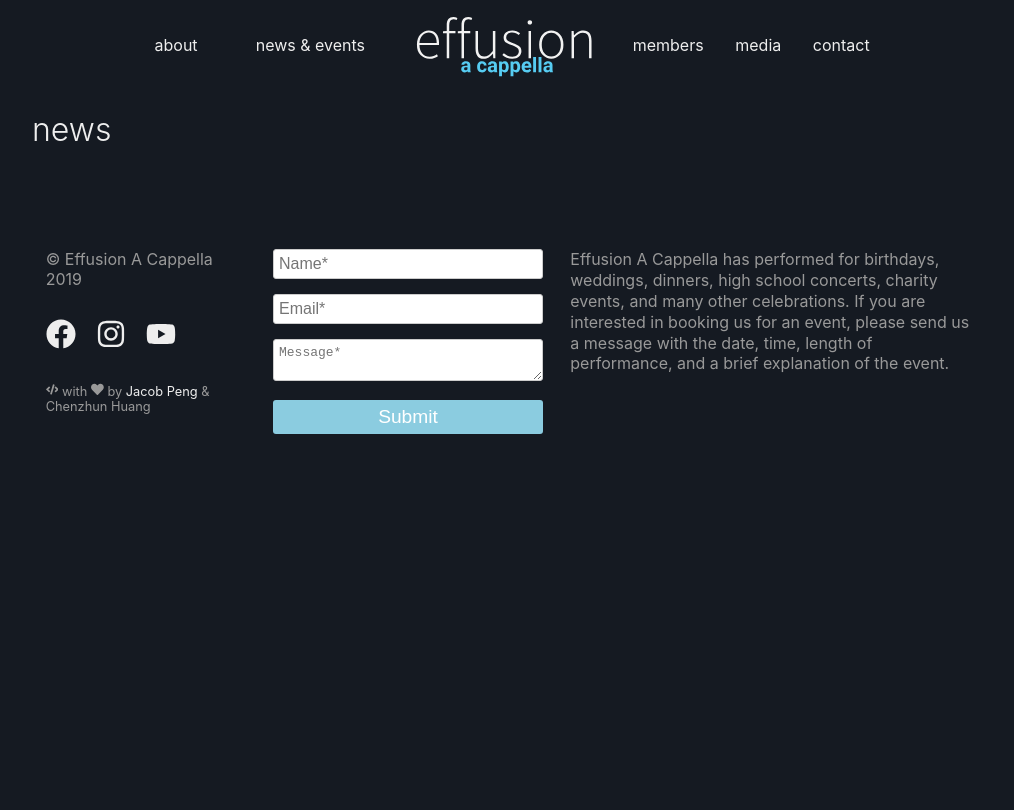
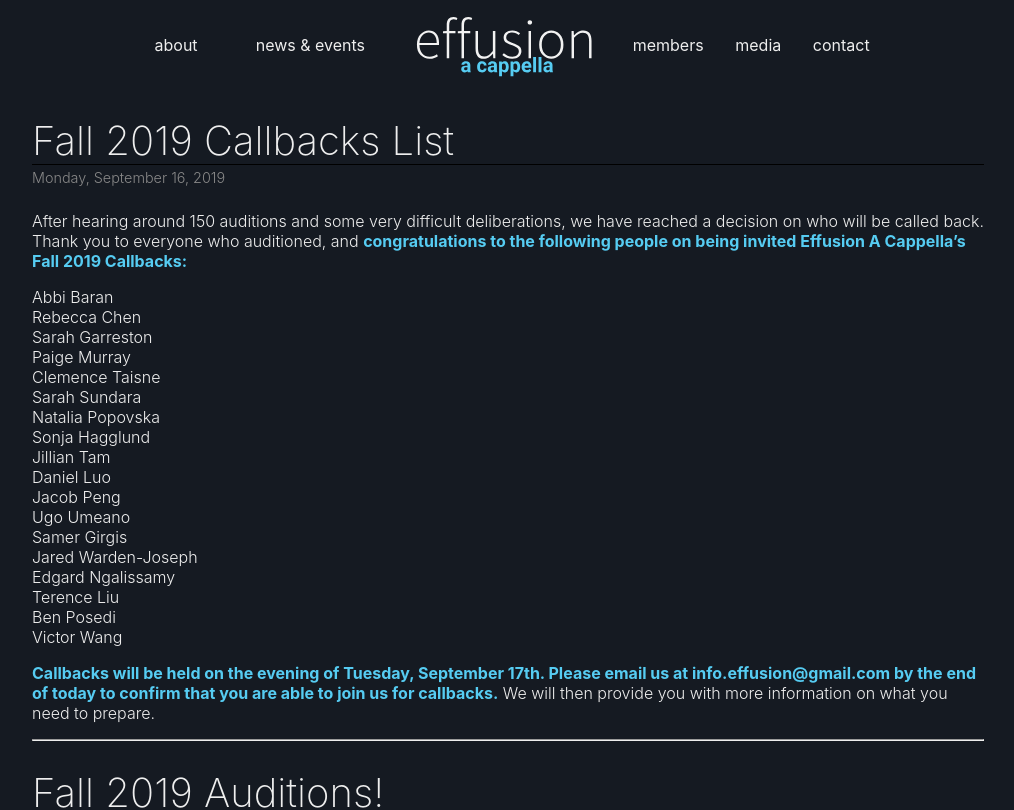
Before and after one commit to VincentCloud/effusion_a_cappella, a React (Create React App) app in the folder frontend/: page /news in a window 1280 px wide. Shown: the top 810 px of the page, without its empty margins (132-1146 px from the left). Built offline with nearby package versions, Linux system fonts and the light colour scheme.

Commit message:
Added news page

```diff
--- a/frontend/src/App.tsx
+++ b/frontend/src/App.tsx
@@ -12,6 +12,7 @@ import News from './News';
 import './styles/App.css';
 import './styles/member_detail.css';
 import './styles/members.css';
+import './styles/news.css';
 
 const App: React.FC = () => {
   return (
--- a/frontend/src/Members.tsx
+++ b/frontend/src/Members.tsx
@@ -33,6 +33,7 @@ Italian, and a little bit of Catalan.
     years: `'16, '17, '18, '19`
   },
   {
+    bio: '',
     execPosition: 'Music Director',
     name: 'Jiayin Huang',
     part: 'Mezzo',
@@ -40,12 +41,14 @@ Italian, and a little bit of Catalan.
     years: `'18, '19`
   },
   {
+    bio: '',
     name: 'Pauline Rivera',
     part: 'Alto',
     src: 'https://effusion.ca/wp-content/uploads/2017/02/Pauline-featured.jpg',
     years: `'16, '17, '18, '19`
   },
   {
+    bio: '',
     execPosition: 'VP Finance',
     name: 'Vincent Huang',
     part: 'Bass',
@@ -53,12 +56,14 @@ Italian, and a little bit of Catalan.
     years: `'19`
   },
   {
+    bio: '',
     name: 'Hrichik Sarker',
     part: 'Baritone',
     src: 'https://effusion.ca/wp-content/uploads/2017/02/Hrichik.jpg',
     years: `'16, '17, '18, '19`
   },
   {
+    bio: '',
     execPosition: 'VP Internal',
     name: 'Celia Benhocine',
     part: 'Alto',
@@ -66,6 +71,7 @@ Italian, and a little bit of Catalan.
     years: `'18, '19`
   },
   {
+    bio: '',
     execPosition: 'VP Publicity',
     name: 'Mandy Tardif',
     part: 'Mezzo',
@@ -73,24 +79,28 @@ Italian, and a little bit of Catalan.
     years: `'18, '19`
   },
   {
+    bio: '',
     name: 'Marc Darmohraj',
     part: 'Baritone',
     src: 'https://effusion.ca/wp-content/uploads/2016/02/Marc2.jpg',
     years: `'17, '18, '19`
   },
   {
+    bio: '',
     name: 'Ben Dringoli',
     part: 'Beatbox/Tenor',
     src: 'https://effusion.ca/wp-content/uploads/2016/02/Ben.jpg',
     years: `'17, '18, '19`
   },
   {
+    bio: '',
     name: 'Emmanuelle Martin',
     part: 'Mezzo',
     src: 'https://effusion.ca/wp-content/uploads/2015/05/Memma-featured.jpg',
     years: `'19`
   },
   {
+    bio: '',
     execPosition: 'VP External',
     name: 'Ella Stewart',
     part: 'Soprano',
@@ -98,30 +108,35 @@ Italian, and a little bit of Catalan.
     years: `'18, '19`
   },
   {
+    bio: '',
     name: 'Moses Otim',
     part: 'Bass',
     src: 'https://effusion.ca/wp-content/uploads/2015/05/Moses.jpg',
     years: `'18, '19`
   },
   {
+    bio: '',
     name: 'Eddy Yang',
     part: 'Tenor',
     src: 'https://effusion.ca/wp-content/uploads/2015/05/Eddy.jpg',
     years: `'17, '18, '19`
   },
   {
+    bio: '',
     name: 'Clemence Taisne',
     part: 'Alto',
     src: 'https://effusion.ca/wp-content/uploads/2017/04/Emma-1.jpg',
     years: `'19`
   },
   {
+    bio: '',
     name: 'Jacob Peng',
     part: 'Tenor',
     src: 'https://pengmai.github.io/static/media/me.16975ca4.jpg',
     years: `'19`
   },
   {
+    bio: '',
     name: 'Victor Wang',
     part: 'Bass',
     src: 'https://effusion.ca/wp-content/uploads/2016/02/Ben.jpg',
--- a/frontend/src/News.tsx
+++ b/frontend/src/News.tsx
@@ -1,8 +1,95 @@
 import React from 'react';
+import ReactMarkdown from 'react-markdown';
+
+interface INewsPost {
+  body: string;
+  date: Date;
+  title: string;
+}
+const dateOptions = { weekday: 'long', year: 'numeric', month: 'long', day: 'numeric' };
+
+const newsPosts = [
+  {
+    body: `
+After hearing around 150 auditions and some very difficult deliberations,
+we have reached a decision on who will be called back. Thank you to everyone
+who auditioned, and **congratulations to the following people on being invited
+Effusion A Cappella’s Fall 2019 Callbacks:**
+
+Abbi Baran
+Rebecca Chen
+Sarah Garreston
+Paige Murray
+Clemence Taisne
+Sarah Sundara
+Natalia Popovska
+Sonja Hagglund
+Jillian Tam
+Daniel Luo
+Jacob Peng
+Ugo Umeano
+Samer Girgis
+Jared Warden-Joseph
+Edgard Ngalissamy
+Terence Liu
+Ben Posedi
+Victor Wang
+
+**Callbacks will be held on the evening of Tuesday, September 17th.
+Please email us at info.effusion@gmail.com by the end of today to confirm
+that you are able to join us for callbacks.** We will then provide you with
+more information on what you need to prepare.
+`,
+    date: new Date('Sept 16 2019'),
+    title: 'Fall 2019 Callbacks List'
+  },
+  {
+    body: `
+### IT’S THAT TIME OF YEAR AGAIN! EFFUSION A CAPPELLA IS HOLDING ITS FALL 2019 AUDITIONS.
+**Audition time slot sign ups** will take place at Activities Night (September 11th & 12th, 4-8 pm, Tomlinson Field House – 475 Pine Ave. W).
+
+**The auditions will be held on***:
+
+September 13th: 4:00 pm – 9:00 pm
+September 14th: 8:30 am – 12:30 pm
+September 15th: 8:30 am – 5 pm
+The exact location of the auditions will be given upon sign up, but they will take place only a few blocks from McGill campus.
+
+**What you need to prepare for your audition:**
+
+All we need from you is a ~1 minute prepared excerpt of a song of your choice, so be sure to choose a song that showcases your voice and what you can bring to the group. If you can beatbox, we’d love to hear that as well.
+
+**There is an additional audition date taking place on September 8th for those who already signed up at Discover McGill. All others should sign up at Activities Night and will audition on one of the three dates listed above.*
+`,
+    date: new Date('Aug 22 2019'),
+    title: 'Fall 2019 Auditions!'
+  }
+];
+
+interface INewsPostProps {
+  post: INewsPost;
+}
+
+const NewsPost: React.FC<INewsPostProps> = ({ post }) => (
+  <div className="App-news-post">
+    <div className="App-news-post-header">
+      <div>
+        <h1>{post.title}</h1>
+      </div>
+      <div className="App-news-post-date">
+        {post.date.toLocaleDateString('en-US', dateOptions)}
+      </div>
+    </div>
+    <ReactMarkdown className="App-markdown-container" source={post.body}/>
+    <hr />
+  </div>
+);
 
 const News: React.FC = () => (
-  <div>
-    <h1>news</h1>
+  <div className="App-news-posts">
+    {newsPosts.map(post =>
+      <NewsPost post={post} key={post.date.getTime()} />
+    )}
   </div>
 );
 
--- a/frontend/src/models/IMember.ts
+++ b/frontend/src/models/IMember.ts
@@ -1,5 +1,5 @@
 export default interface IMember {
-  bio?: string;
+  bio: string;
   execPosition?: string;
   name: string;
   part: string;
--- a/frontend/src/styles/member_detail.css
+++ b/frontend/src/styles/member_detail.css
@@ -59,7 +59,7 @@
   font-weight: 300;
 }
 
-.App-member-panel strong {
+.App-markdown-container strong {
   color: #56CCF2;
 }
 
--- /dev/null
+++ b/frontend/src/styles/news.css
@@ -0,0 +1,24 @@
+.App-news-post h1 {
+  /* text-decoration: underline; */
+  font-size: 2.5em;
+  font-weight: 200;
+  margin-bottom: 4px;
+  box-shadow: inset 0 0px 0 white, inset 0 -1px 0 black;
+}
+
+.App-news-post-date {
+  font-size: 0.9em;
+  color: #888;
+}
+
+.App-news-post {
+  font-weight: 300;
+}
+
+/* @media (min-width: 576px) {
+  .App-news-post-header {
+    display: flex;
+    justify-content: space-between;
+    align-items: center;
+  }
+} */
```
